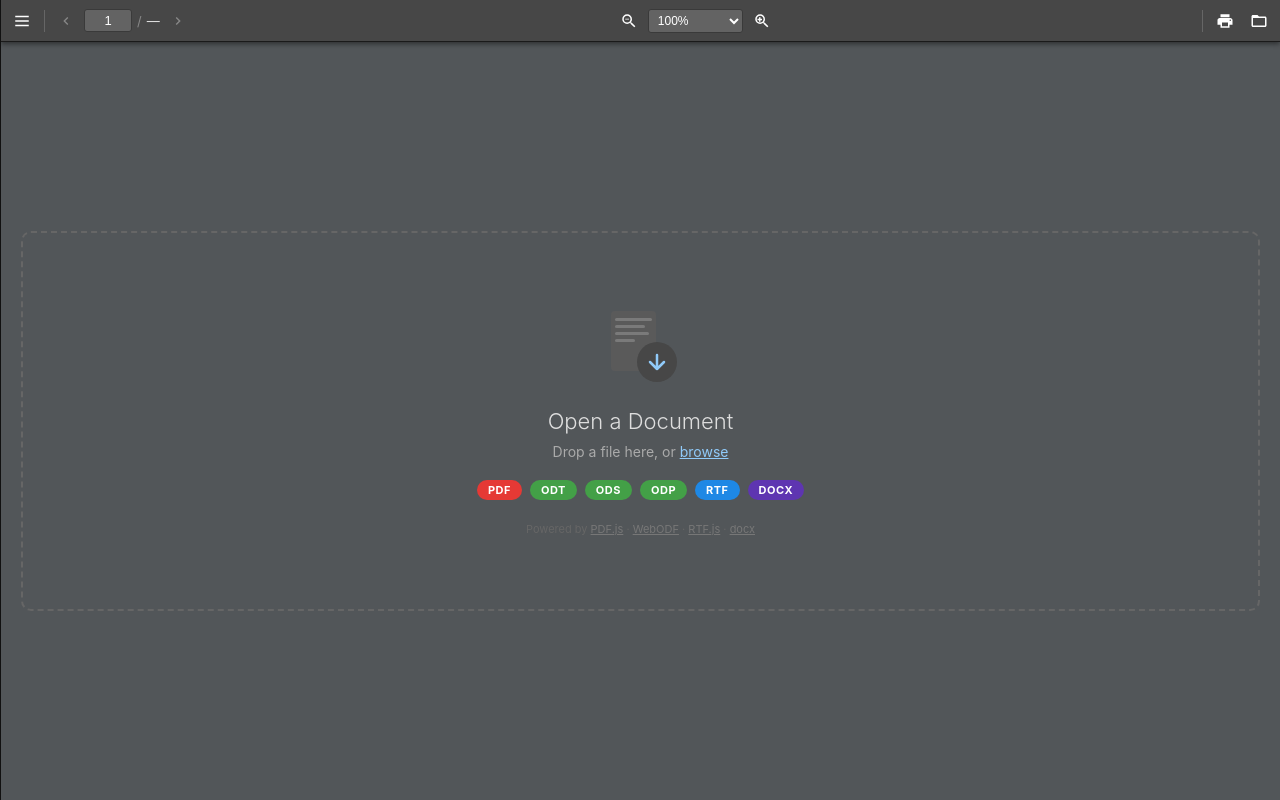
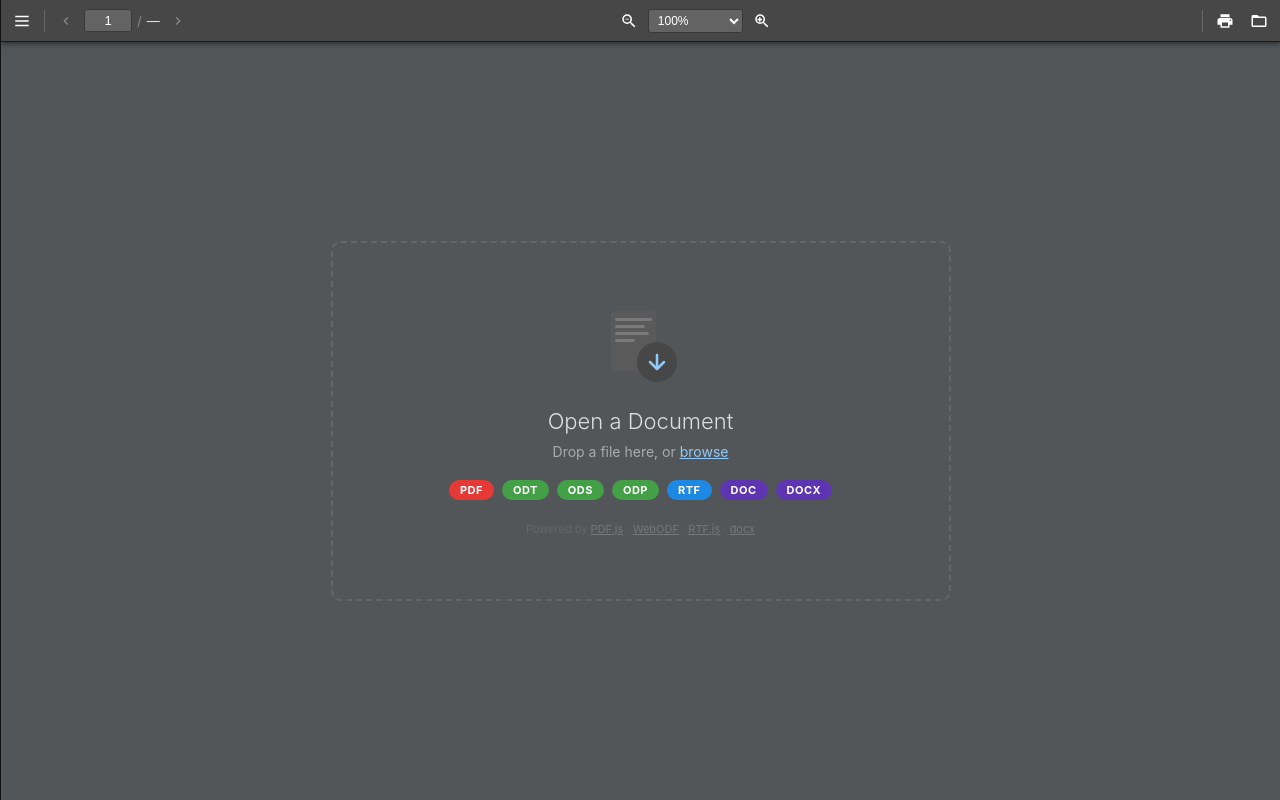
Before and after one commit to Alpaq92/PreviewJS, a website built with Vite: page index.html in a window 1280 px wide. Built offline with nearby package versions, Linux system fonts and the light colour scheme.

Commit message:
fix: constrain drop zone width and add .doc support
- Drop zone now uses min(90%, 620px) instead of 100% width
- viewerContainer uses align-items:center so dropzone is vertically centred
- docContainer overrides with align-self:flex-start so pages stack from top
- EXT_MAP maps .doc -> docx renderer (mammoth handles legacy Word best-effort)
- Accept attribute and format tags updated to include .doc

Co-Authored-By: Claude Sonnet 4.6 <noreply@anthropic.com>

```diff
--- a/index.html
+++ b/index.html
@@ -117,7 +117,7 @@
             </svg>
           </label>
           <input id="fileInput" type="file"
-            accept=".pdf,.odt,.ods,.odp,.odg,.odm,.odf,.rtf,.docx"
+            accept=".pdf,.odt,.ods,.odp,.odg,.odm,.odf,.rtf,.doc,.docx"
             aria-label="Open document file" />
         </div>
       </div>
@@ -161,6 +161,7 @@
               <span class="format-tag tag-odf">ODS</span>
               <span class="format-tag tag-odf">ODP</span>
               <span class="format-tag tag-rtf">RTF</span>
+              <span class="format-tag tag-docx">DOC</span>
               <span class="format-tag tag-docx">DOCX</span>
             </div>
             <div class="powered-by">
--- a/src/main.js
+++ b/src/main.js
@@ -8,6 +8,7 @@ const EXT_MAP = {
   odt: 'odf', ods: 'odf', odp: 'odf', odg: 'odf', odm: 'odf', odf: 'odf',
   rtf: 'rtf',
   docx: 'docx',
+  doc: 'docx',   // mammoth handles legacy .doc (best-effort)
 }
 
 class DocumentViewer {
--- a/src/style.css
+++ b/src/style.css
@@ -242,7 +242,7 @@ html, body {
   overflow: auto;
   background: #525659;
   display: flex;
-  align-items: flex-start;
+  align-items: center;
   justify-content: center;
   padding: 20px;
   min-height: 0;
@@ -253,13 +253,14 @@ html, body {
   display: flex;
   align-items: center;
   justify-content: center;
-  width: 100%;
-  min-height: 380px;
+  width: min(90%, 620px);
+  min-height: 360px;
   border: 2px dashed #666;
   border-radius: 10px;
   cursor: pointer;
   transition: border-color .2s, background .2s;
   align-self: center;
+  flex-shrink: 0;
 }
 #dropzone.drag-over {
   border-color: #90caf9;
@@ -325,6 +326,7 @@ html, body {
   gap: 14px;
   width: 100%;
   padding-bottom: 40px;
+  align-self: flex-start;  /* don't vertically center pages — stack from top */
 }
 
 /* ── PDF pages ──────────────────────────────────────────────────────────── */
```
